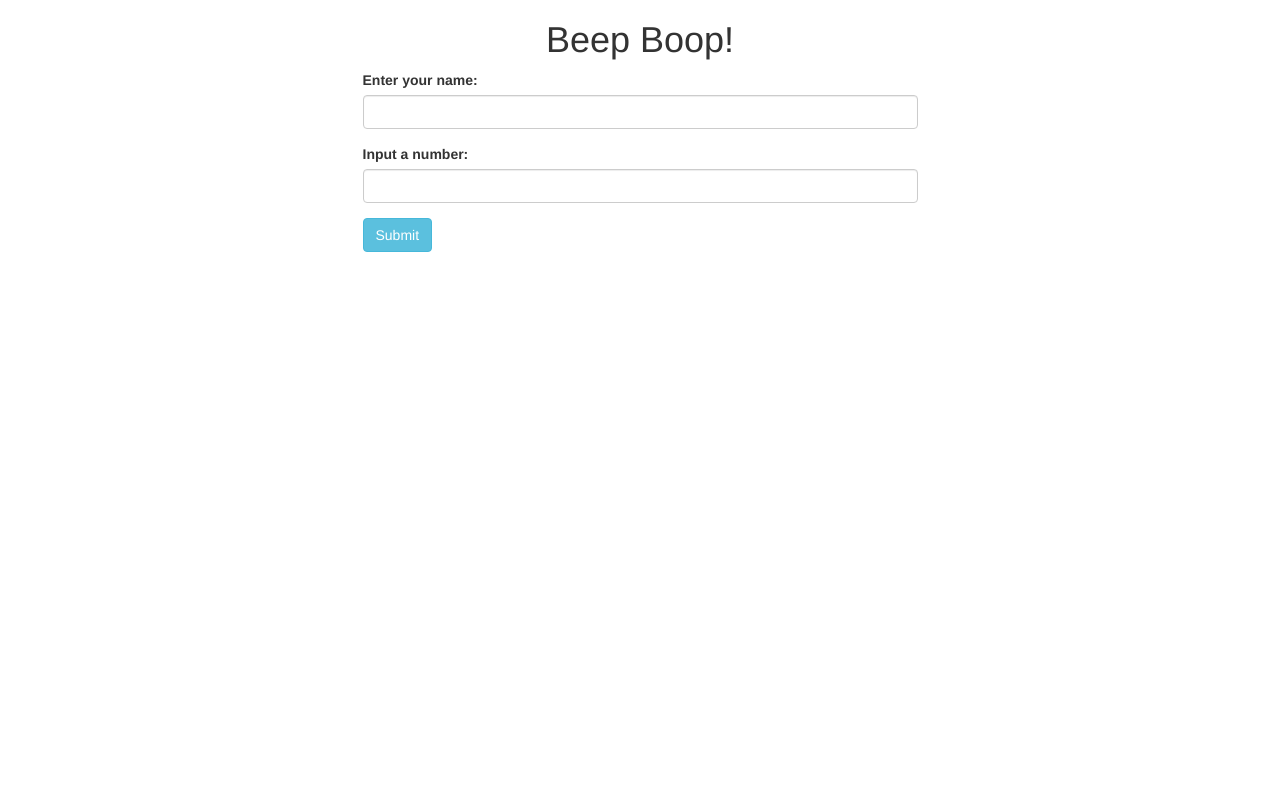
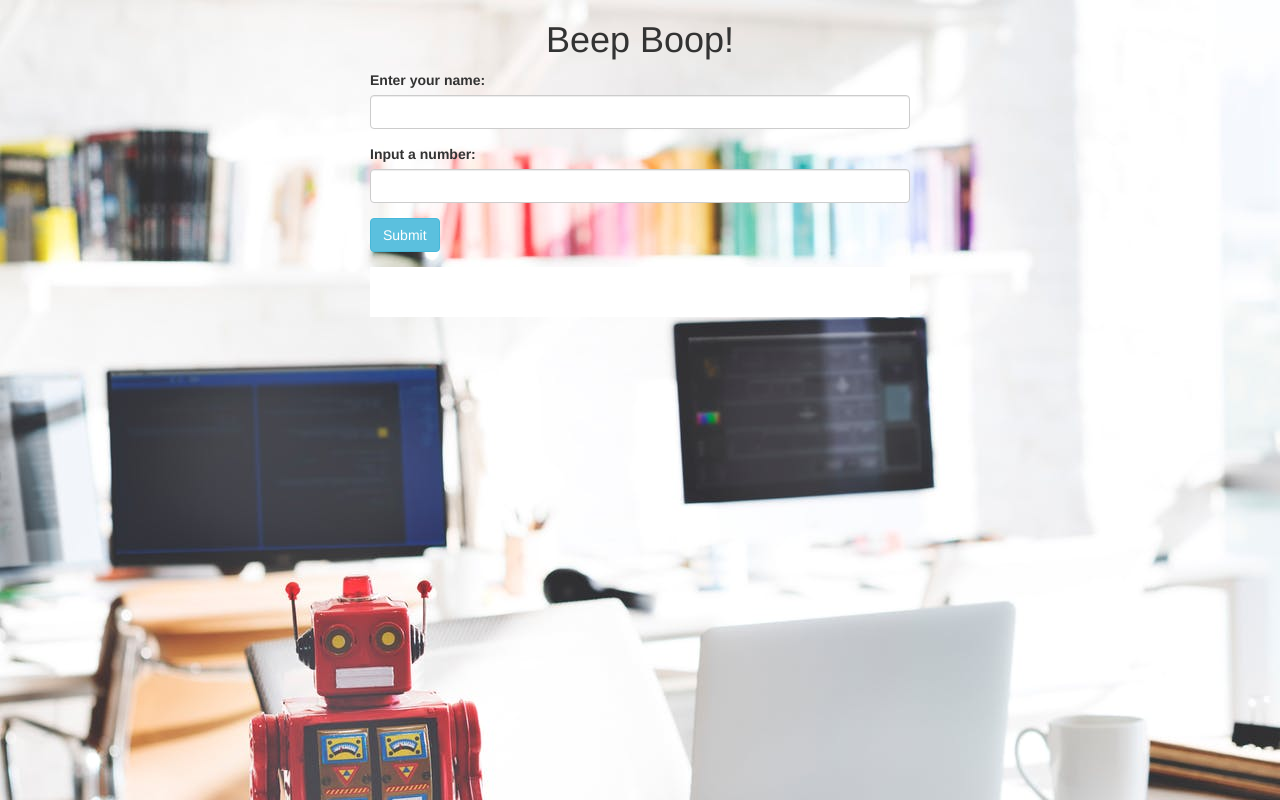
Before and after one commit to kayajepson/fridayWeek3, a plain HTML site: page index.html in a window 1280 px wide. Drawn offline with Linux system fonts and the light colour scheme.

Commit message:
add color to output text

```diff
--- a/css/styles.css
+++ b/css/styles.css
@@ -1,4 +1,14 @@
+body {
+  /* background-color: #bee2dc; */
+  background: url("../img/robot.jpeg");
+}
+
 #result {
-  font-size: 18px;
-  font-family: sans-serif;
+  background-color: white;
+  padding: 25px;
+  font-family: monospace;
+  font-size: 14px;
 }
+div.row3 {
+  color: green;
+}
--- a/index.html
+++ b/index.html
@@ -9,12 +9,12 @@
   </head>
   <body>
     <div class="container">
-      <div class="row">
+      <div class="row1">
         <div class="col-md-6 col-md-offset-3 text-center">
           <h1>Beep Boop!</h1>
         </div>
       </div>
-      <div class="row">
+      <div class="row2">
         <div class="col-md-6 col-md-offset-3">
           <form id="userInput">
             <div class="form-group">
@@ -31,7 +31,7 @@
           </form>
         </div>
       </div>
-      <div class="row">
+      <div class="row3">
         <div class="col-md-6 col-md-offset-3 text-center">
           <div id="result">
 
```
Also changed, not shown: img/mac.jpeg (added), img/mac2.jpeg (added), img/robot.jpeg (added), mac.jpeg (added).
